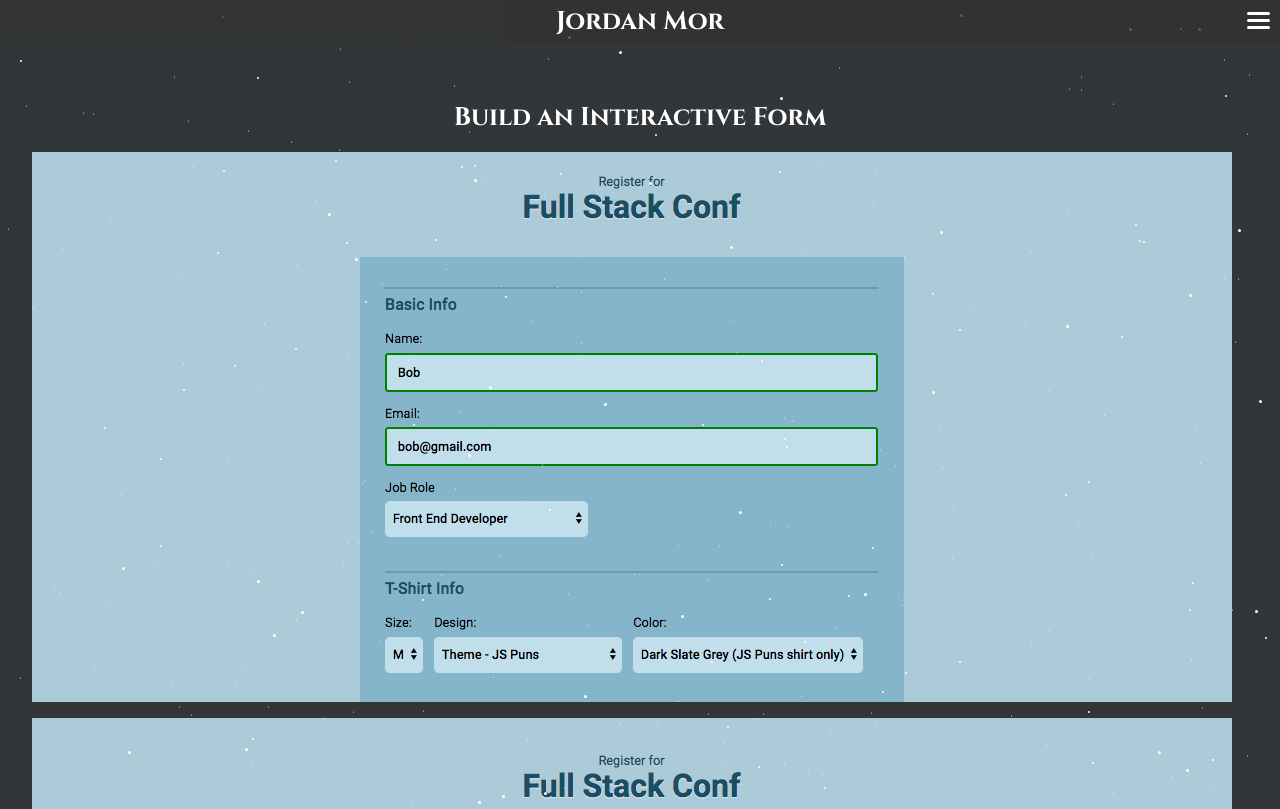
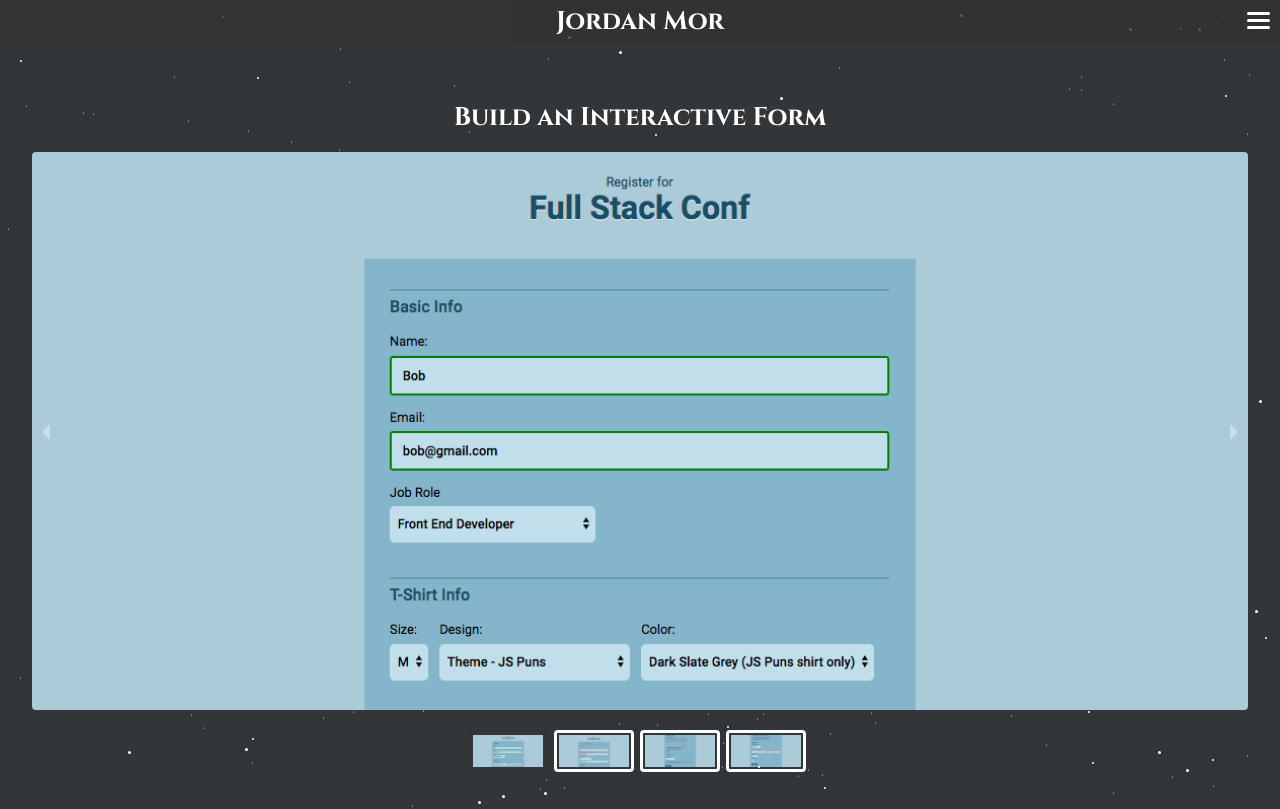
Before and after one commit to jordanmor/jordanmor.com, a React (Create React App) app: page /portfolio/project/build-an-interactive-form in a window 1280 px wide. Shown: the top 809 px of the page. Built offline with nearby package versions, Linux system fonts and the light colour scheme.

Commit message:
Add Carousel component to showcase project images

```diff
--- a/src/components/App.js
+++ b/src/components/App.js
@@ -25,7 +25,7 @@ const App = ({ location }) => {
         <TransitionGroup component={null}> {/* avoid wrapping div */}
           <CSSTransition
             key={location.key}
-            timeout={1200}
+            timeout={1000}
             classNames="fade"
         >
           <Switch location={location}>
--- a/src/components/Portfolio/project.js
+++ b/src/components/Portfolio/project.js
@@ -1,5 +1,6 @@
 import React from 'react';
 import { Consumer } from '../Context';
+import { Carousel } from 'react-responsive-carousel';
 
 const Project = ({ match }) => {
   return (
@@ -11,15 +12,15 @@ const Project = ({ match }) => {
           <main>
             <div className="project">
               <h1>{project.project_name}</h1>
-              <ul>
+              <Carousel showStatus={false} autoPlay interval={8000} infiniteLoop={true} >
                 {images.map((image, index) => (
-                  <li key={index} >
+                  <div key={index} >
                     <img
                       src={image}
                       alt={project.description} />
-                  </li>
+                  </div>
                 ))}
-              </ul>
+              </Carousel>
             </div>
           </main>
         );
--- a/src/index.css
+++ b/src/index.css
@@ -154,16 +154,6 @@ ul {
                         HEADER
 ==============-============-============-==========*/
 
-.header-wrapper-in {
-  opacity: 1;
-  transition: all .4s ease-out .9s;
-}
-
-.header-wrapper-out {
-  opacity: 0;
-  transition: all .4s ease-out;
-}
-
 .header {
   position: fixed;
   top: 0;
@@ -294,6 +284,10 @@ main {
   padding-top: 5.2rem;
 }
 
+main h1 {
+  text-align: center;
+}
+
   /* -- Portfolio -- */
 
 .portfolio-container {
@@ -311,6 +305,10 @@ main {
   margin: 0 auto;
 }
 
+.portfolio li {
+  /* z-index: 1; */
+}
+
 .portfolio img {
   display: block;
   border-radius: 5px;
@@ -318,24 +316,24 @@ main {
 }
 
 .project {
+  max-width: 1432px;
   padding: 0 2rem;
+  margin: 0 auto;
 }
 
-.project h1 {
-  text-align: center;
+.carousel-slider,
+.carousel .thumb {
+  border-radius: 4px;
+  z-index: 1;
 }
 
-.project li {
-  margin-bottom: 1rem;
+.carousel .thumbs {
+  display: flex;
+  justify-content: center;
 }
 
-.project li:last-of-type {
-  margin-bottom: 0;
-}
-
-.project img {
-  display: block;
-  max-width: 100%;
+div.carousel:nth-child(2) {
+  display: none;
 }
 
 /*============-============-============-============
@@ -356,7 +354,7 @@ main {
 .fade-appear-active,
 .fade-enter.fade-enter-active {
     opacity: 1;
-    transition: opacity 300ms linear 900ms;
+    transition: opacity 250ms linear 750ms;
 }
 
 .fade-exit {
@@ -365,7 +363,7 @@ main {
 
 .fade-exit.fade-exit-active {
     opacity: 0;
-    transition: opacity 300ms linear;
+    transition: opacity 250ms linear;
 }
 
 .fade-out {
@@ -374,6 +372,16 @@ main {
 
 .fade-in {
   opacity: 1;
+}
+
+.header-wrapper-in {
+  opacity: 1;
+  transition: all .3s ease-out .7s;
+}
+
+.header-wrapper-out {
+  opacity: 0;
+  transition: all .3s ease-out;
 }
 
 /*============-============-============-============
@@ -408,6 +416,12 @@ main {
   .landing .logo span {
     display: inline-block;
   }
+  div.carousel:nth-child(2) {
+    display: block;
+  }
+  .control-dots {
+    display: none;
+  }
 }
 
 @media (min-width: 1150px ) {
--- a/src/index.js
+++ b/src/index.js
@@ -4,6 +4,7 @@ import { BrowserRouter } from 'react-router-dom';
 import { Provider } from './components/Context';
 import App from './components/App';
 import * as serviceWorker from './serviceWorker';
+import "react-responsive-carousel/lib/styles/carousel.min.css";
 import './index.css';
 import './background.css';
 
```
